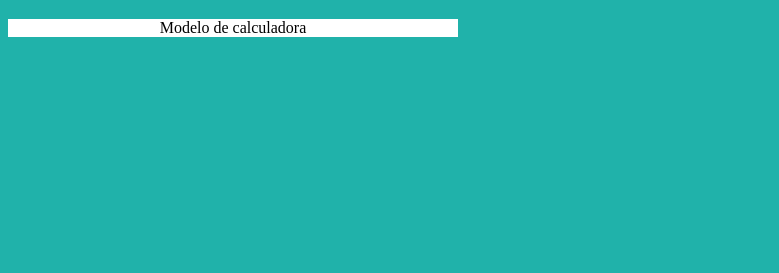
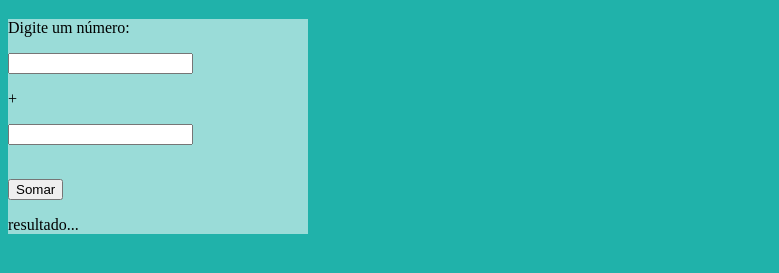
Before and after one commit to CleberteRodDev/calculadora, a plain HTML site: page public_html/index.html in a window 1280 px wide. Shown: the part 61-334 px from the top of the page, without its empty margins (0-779 px from the left). Drawn offline with Linux system fonts and the light colour scheme.

Commit message:
adicionando novas propriedades aos códigos para a funcionalidade da calculadora

```diff
--- a/public_html/calculadora.js
+++ b/public_html/calculadora.js
@@ -1 +1,13 @@
-teste
+var num = document.getElementById('numSoma')
+var num2 = document.getElementById('numSoma2')
+var res = document.getElementById('res')
+n1 = Number(num.value)
+n2 = Number(num2.value)
+function somar(s){
+    if(n1,n2 < 1)
+        alert('digite um número válido')
+    if
+        s = n1 +n2
+
+}
+res.innerHTML = `A soma entre ${n1} + ${n2} é igual a ${s}`
--- a/public_html/index.html
+++ b/public_html/index.html
@@ -12,7 +12,17 @@
         <h1>Calculadora</h1>
     </header>
     <section id="bloco1">
-        <p>Modelo de calculadora</p>
+        <p>Digite um número:
+            <p>
+                <input type="number" name="somador" id="numSoma">
+                <p>+</p>
+                <input type="number" name="somador" id="numSoma2">
+            </p>
+            <br><input type="button" value="Somar" onclick="somar()">
+        </p>
+        <div id="res">
+            resultado...
+        </div>
     </section>
     <script src="calculadora.js"></script>
 </body>
--- a/public_html/style.css
+++ b/public_html/style.css
@@ -6,7 +6,14 @@ h1{
 
 }
 #bloco1{
-    background-color: white;
-    width: 450px;
-    text-align: center;
+    background-color: rgba(255, 255, 255, 0.548);
+    width: 300px;
+
+    text-align: cente;
 }
+p{
+    width: 300px;
+}
+#res{
+
+}
```
